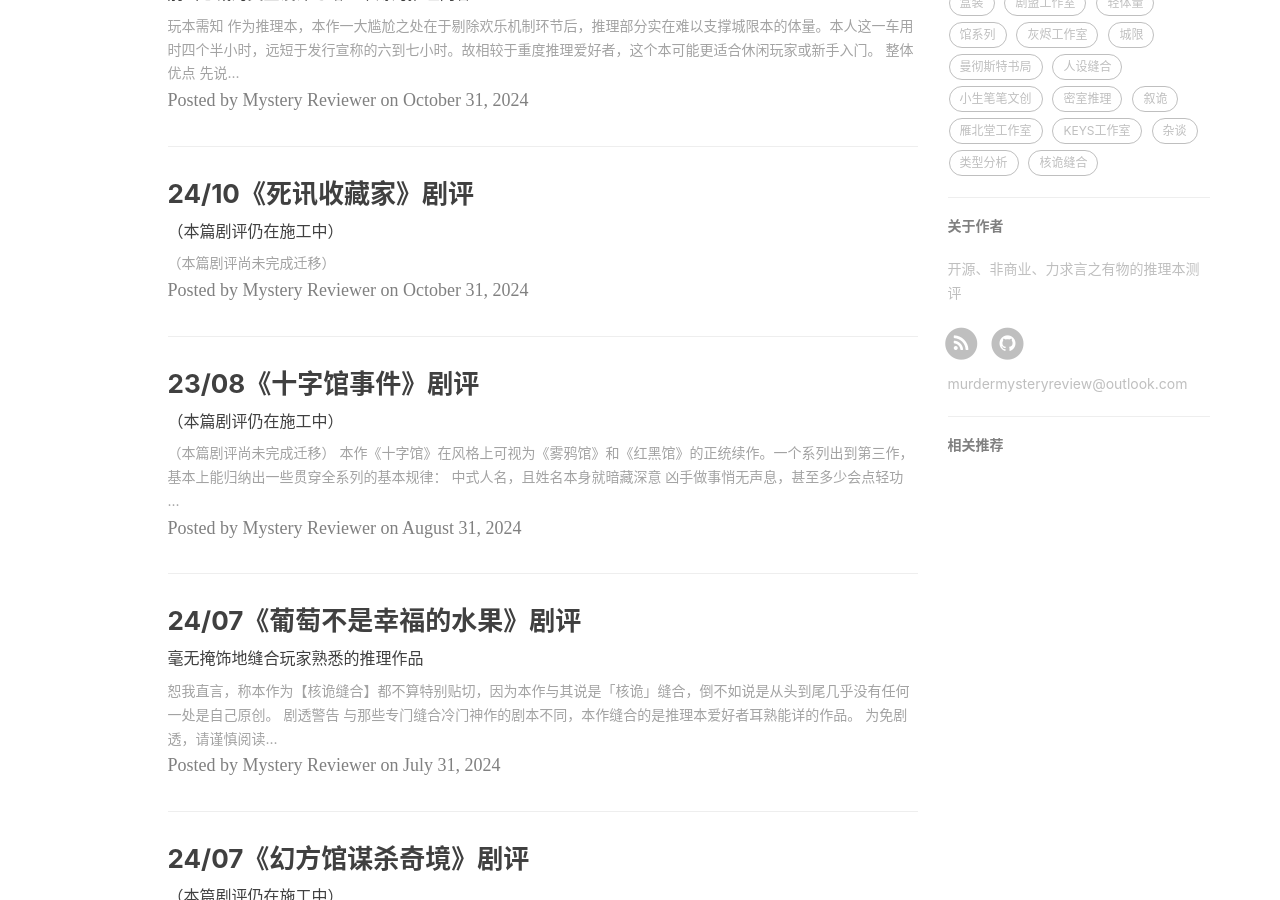
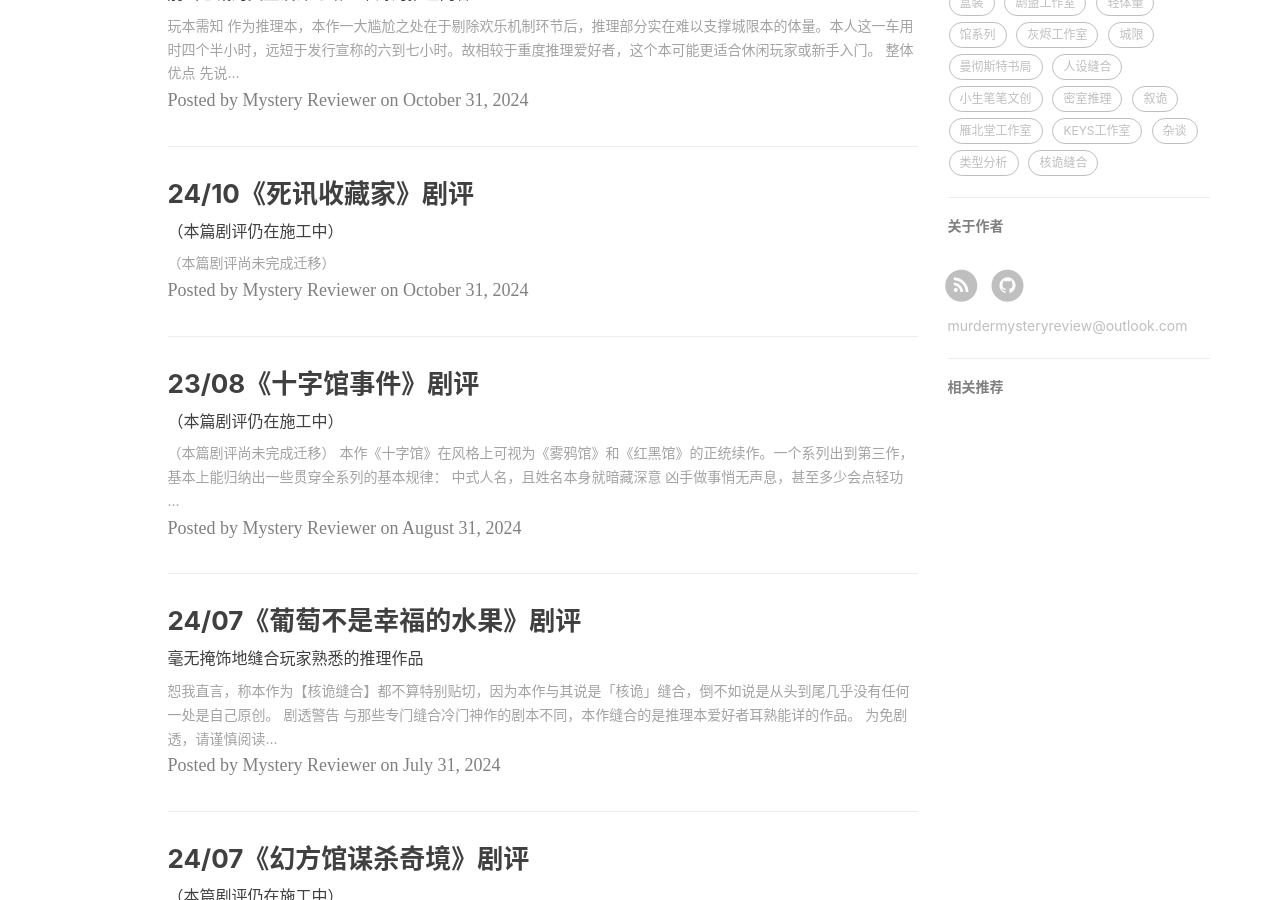
Before and after one commit to mysteryreview/mysteryreview.github.io, a Jekyll site: the page built from index.html, in a window 1280 px wide and 900 px high, scrolled down 533 px. Built offline with Jekyll 4.4.1, drawn with Linux system fonts in a browser that asks for light colours; nearby versions of some CDN libraries; the list of posts is cut into pages by our own code; comment, search, counter and statistics services are not loaded.

Commit message:
Update _config.yml

```diff
--- a/_config.yml
+++ b/_config.yml
@@ -21,7 +21,7 @@ exclude: ["README.md"]
 # Sidebar settings
 sidebar: true	                                                  # whether or not using Sidebar.
 sidebar-avatar: 	                                              # use absolute URL, seeing it's used in both `/` and `/about/`
-sidebar-about-description: "开源、非商业、力求言之有物的推理本测评"
+sidebar-about-description: ""
 
 # Tags settings
 featured-tags: true                   # 是否使用首页标签
```
